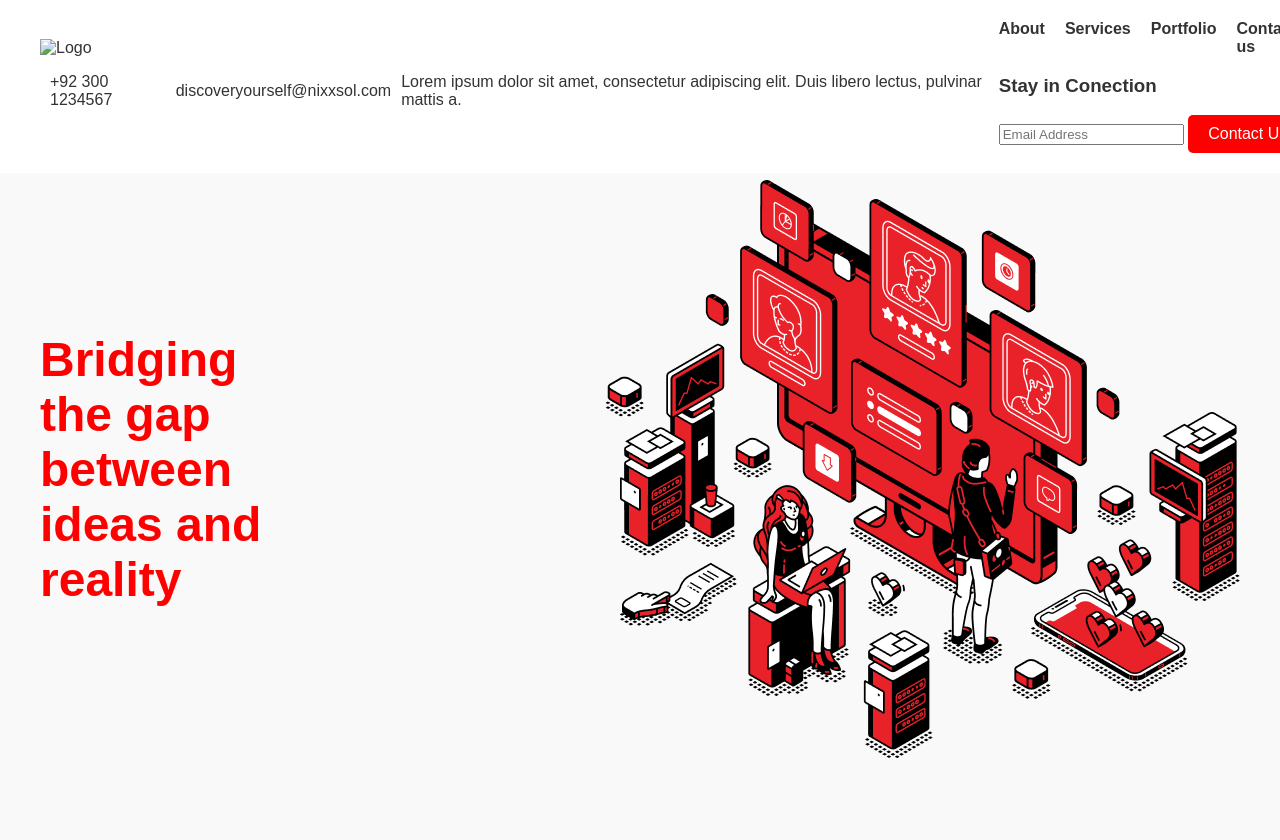
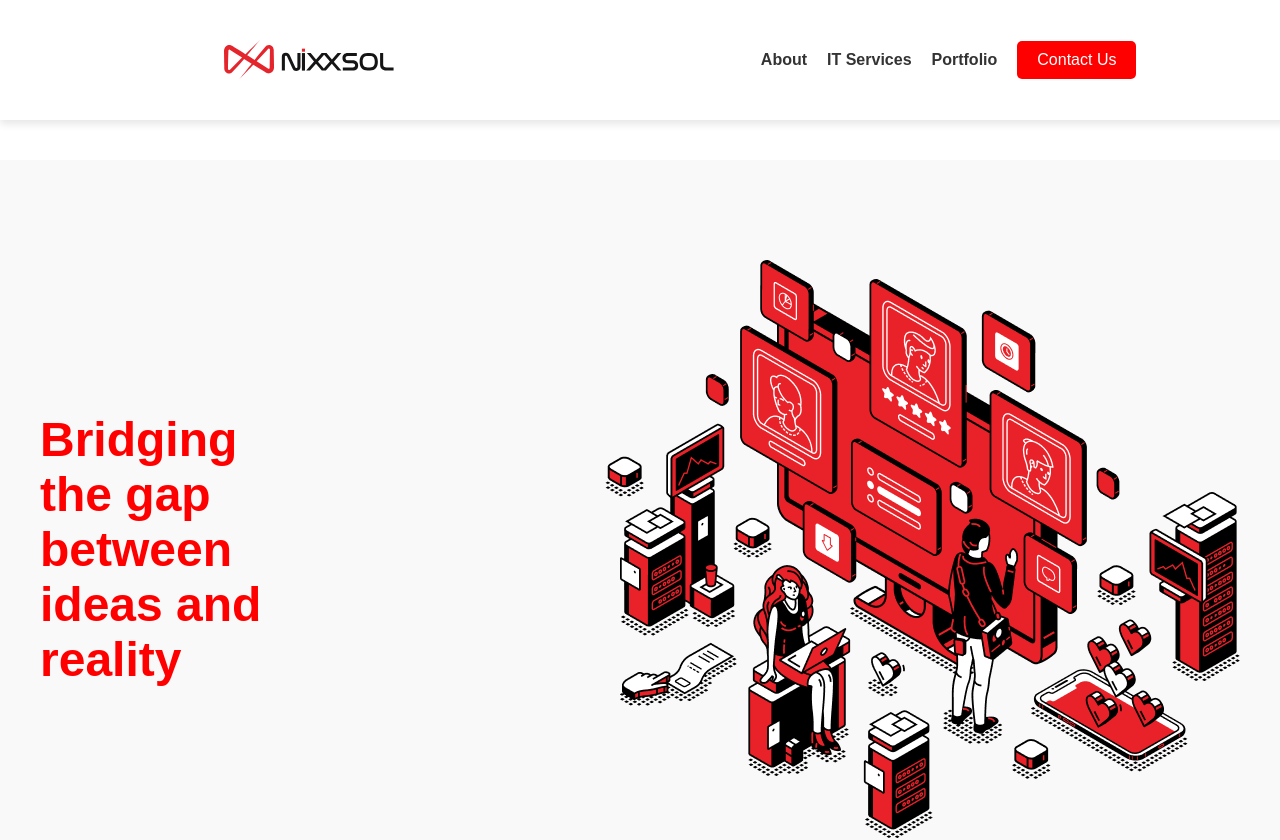
Before and after one commit to INWHIZZ/frontend_musin, a plain HTML site: page index.html in a window 1280 px wide. Shown: the top 840 px of the page. Drawn offline with Linux system fonts and the light colour scheme.

Commit message:
html css 2

```diff
--- a/index.html
+++ b/index.html
@@ -184,9 +184,9 @@
     </div>
 </section>
 
-<header>
+<footer>
     <div class="header-left">
-        <img src="logo.png" alt="Logo" class="logo">
+        <img src="img/LOGO.svg" alt="Logo" class="logo">
         <div class="contact-info">
             <p><i class="fas fa-phone"></i> +92 300 1234567</p>
             <p><i class="fas fa-envelope"></i> discoveryourself@nixxsol.com</p>
@@ -210,7 +210,7 @@
             </form>
         </div>
     </div>
-</header>
+</footer>
 <footer>
     <div class="footer-content">
         <p>&copy; 2022 Nixxsol All Rights Reserved.</p>
--- a/styles/style.css
+++ b/styles/style.css
@@ -1,10 +1,10 @@
-/* Общие стили */
 body {
     font-family: 'Proxima Nova', sans-serif;
     margin: 0;
     padding: 0;
     box-sizing: border-box;
     color: #333;
+    padding-top: 80px;
 }
 
 header {
@@ -17,7 +17,10 @@
     width: 100%;
     top: 0;
     z-index: 1000;
+    height: 80px;
+    box-shadow: 0px 4px 8px rgba(0, 0, 0, 0.1);
 }
+
 
 header img {
     height: 40px;
@@ -150,7 +153,7 @@
     color: #666;
 }
 
-/* Services Section */
+
 .services {
     padding: 100px 0;
     background: linear-gradient(180deg, #8B0000 0%, #2B0000 100%);
@@ -170,7 +173,7 @@
     gap: 24px;
 }
 
-/* Service Card */
+
 .service-card {
     background: white;
     color: #333;
@@ -459,6 +462,7 @@
     justify-content: space-between;
     align-items: flex-start;
     flex-wrap: wrap;
+    background-color: red;
 }
 
 .left-column img {
```
